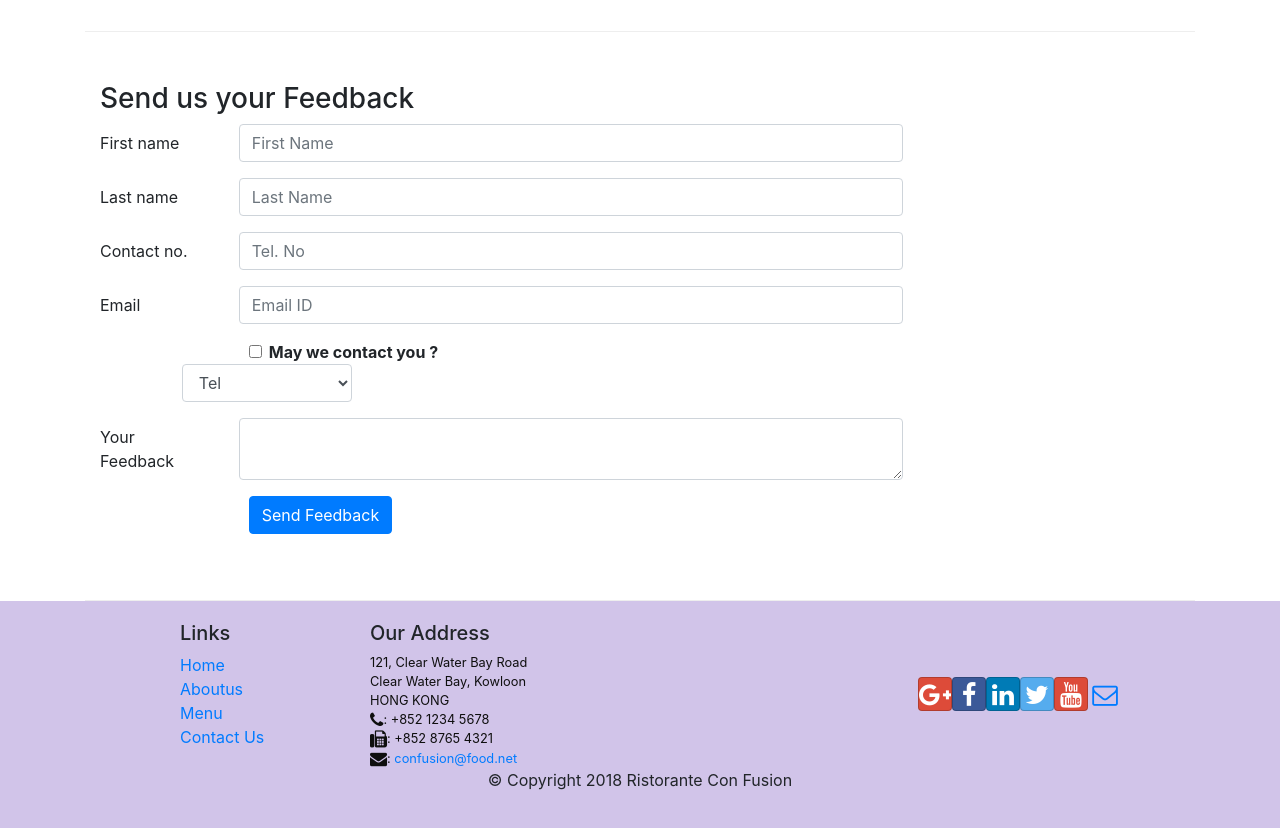
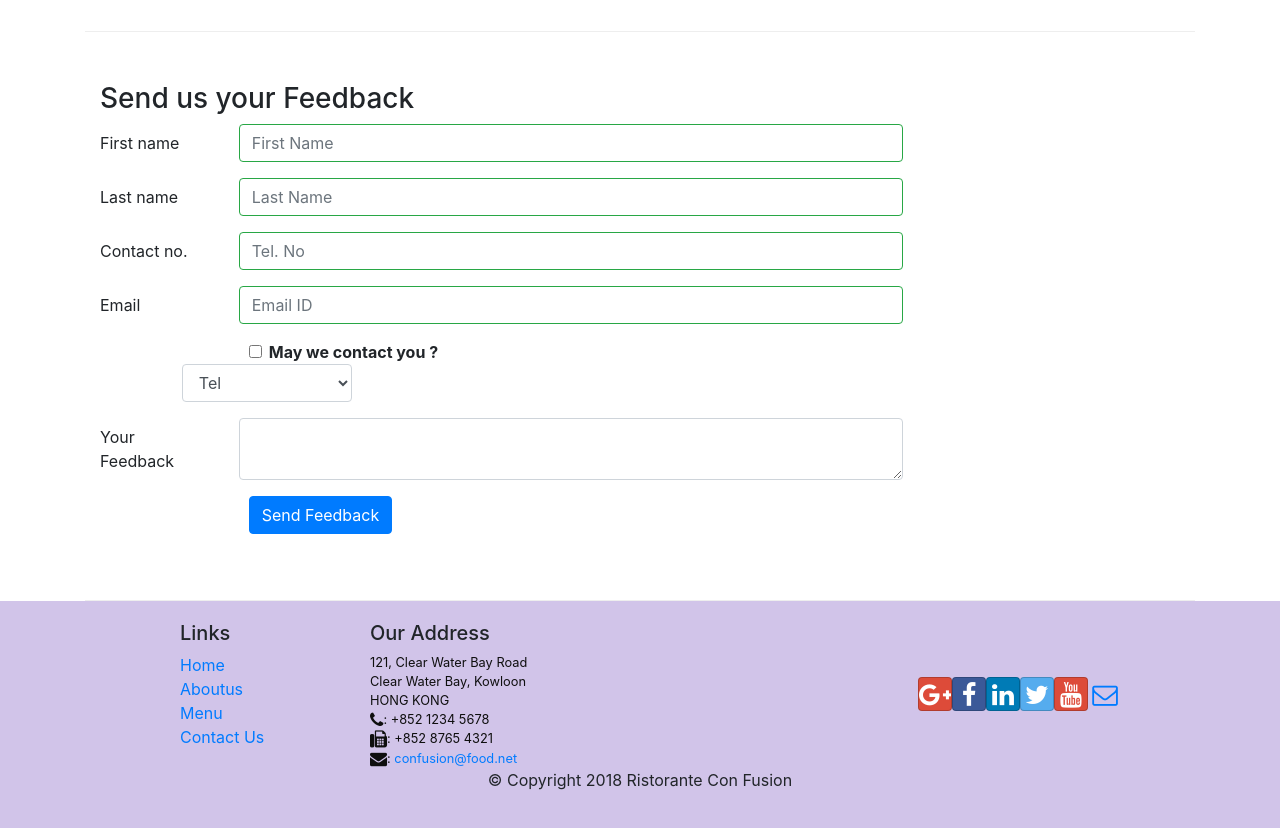
Before and after one commit to MaiSamirHu/react-app, a React (Create React App) app: page /contactus in a window 1280 px wide. Shown: the part 840-1668 px from the top of the page. Built offline with nearby package versions, Linux system fonts and the light colour scheme.

Commit message:
form validation added

```diff
--- a/src/components/ContactComponent.js
+++ b/src/components/ContactComponent.js
@@ -1,5 +1,5 @@
 import React, { Component } from 'react';
-import {Breadcrumb,BreadcrumbItem,Form,FormGroup,Label,Input,Col,Button} from 'reactstrap';
+import {Breadcrumb,BreadcrumbItem,Form,FormGroup,Label,Input,Col,Button,FormFeedback} from 'reactstrap';
 import {Link} from 'react-router-dom';
 
 
@@ -15,18 +15,25 @@
             email :'',
             agree :false,
             contactType :'Tel.',
-            message :''
+            message :'',
+            touched: {
+                firstname:false,
+                lastname:false,
+                telnum:false,
+                email:false
+            }
         }
         this.handleSubmit=this.handleSubmit.bind(this);
         this.handleInputChange=this.handleInputChange.bind(this);
+        this.handleBlur=this.handleBlur.bind(this);
 
     }
 
 
 
     handleInputChange(event){
-        console.log("Current state is: "+ JSON.stringify(this.state));
-        alert("Current state is: "+ JSON.stringify(this.state));
+        console.log('Current state is: '+ JSON.stringify(this.state));
+        alert('Current state is: '+ JSON.stringify(this.state));
         event.preventDefault();
     }
 
@@ -40,8 +47,51 @@
         });
     }
 
+    handleBlur=(field)=>(evt)=>{
+        this.setState({
+            touched:{...this.state.touched,[field]:true}
+        });
+    }
+
+    validate(firstname,lastname,telnum,email){
+        const errors={
+            firstname :'',
+            lastname :'',
+            telnum :'',
+            email :'',
+        };
+
+        if(this.state.touched.firstname && firstname.length<3){
+            errors.firstname="First name should be more than equal to 3";
+        }
+        else if(this.state.touched.firstname && firstname.length>10){
+            errors.firstname="First name should be less  than equal to 10";
+        }
+
+        if(this.state.touched.lastname && lastname.length<3){
+            errors.firstname="Last name should be more than equal to 3";
+        }
+        else if(this.state.touched.lastname && lastname.length>10){
+            errors.lastname="Last name should be less  than equal to 10";
+        }
+
+        const reg=/^\d+$/;
+        if(this.state.touched.telnum && !reg.test(telnum)){
+            errors.telnum="Tel no. should contain numbers only";
+        }
+
+        if(this.state.touched.email && email.split('').filter(x =>x === '@').length!==1){
+            errors.email="Email should contain @ sign";
+        }
+
+        return errors;
+    }
+
+
 
     render(){
+        const errors=this.validate(this.state.firstname,this.state.lastname,this.state.telnum,this.state.email);
+
         return(
             <div className="container">
 
@@ -97,30 +147,34 @@
                     <div className="col-12 col-md-9">
                     <Form onSubmit={this.handleSubmit}>
                         <FormGroup row>
-                            <Label for="firstname" md={2}>First name</Label>
+                            <Label htmlFor="firstname" md={2}>First name</Label>
                             <Col md={10}>
-                                <Input htmlFor="firstname" type="text" id="firstname" name="firstname" placeholder="First Name" value={this.state.firstname}  onChange={this.handleInputChange}/>
+                                <Input  type="text" id="firstname" name="firstname" valid={errors.firstname===''} invalid={errors.firstname!==''} placeholder="First Name" value={this.state.firstname} onBlur={this.handleBlur('firstname')} onChange={this.handleInputChange}/>
+                            <FormFeedback>{errors.firstname}</FormFeedback>
                             </Col>
                         </FormGroup>
 
                         <FormGroup row>
-                            <Label for="lastname" md={2}>Last name</Label>
+                            <Label htmlFor="lastname" md={2}>Last name</Label>
                             <Col md={10}>
-                                <Input htmlFor="lastname" type="text"  id="lastname" name="lastname" placeholder="Last Name" value={this.state.lastname} onChange={this.handleInputChange}/>
+                                <Input  type="text"  id="lastname" name="lastname" valid={errors.lastname===''} invalid={errors.lastname!==''} placeholder="Last Name" value={this.state.lastname} onBlur={this.handleBlur('lastname')} onChange={this.handleInputChange}/>
+                                <FormFeedback>{errors.lastname}</FormFeedback>
                             </Col>
                         </FormGroup>
 
                         <FormGroup row>
-                            <Label for="telnum" md={2}>Contact no.</Label>
+                            <Label htmlFor="telnum" md={2}>Contact no.</Label>
                             <Col md={10}>
-                                <Input htmlFor="telnum" type="tel" id="telnum"  name="telnum" placeholder="Tel. No" value={this.state.telnum} onChange={this.handleInputChange}/>
+                                <Input  type="tel" id="telnum"  name="telnum" valid={errors.telnum===''} invalid={errors.telnum!==''} placeholder="Tel. No" value={this.state.telnum} onBlur={this.handleBlur('telnum')}onChange={this.handleInputChange}/>
+                                <FormFeedback>{errors.telnum}</FormFeedback>
                             </Col>
                         </FormGroup>
 
                         <FormGroup row>
-                            <Label for="email" md={2}>Email</Label>
+                            <Label htmlFor="email" md={2}>Email</Label>
                             <Col md={10}>
-                                <Input htmlFor="email" type="email" id="email" name="email"   placeholder="Email ID" value={this.state.email} onChange={this.handleInputChange}/>
+                                <Input  type="email" id="email" name="email"  valid={errors.email===''} invalid={errors.email!==''} placeholder="Email ID" value={this.state.email} onBlur={this.handleBlur('email')} onChange={this.handleInputChange}/>
+                                <FormFeedback>{errors.email}</FormFeedback>
                             </Col>
                         </FormGroup>
 
@@ -142,9 +196,9 @@
                         </FormGroup>
 
                         <FormGroup row>
-                            <Label for="message" md={2}>Your Feedback</Label>
+                            <Label htmlFor="message" md={2}>Your Feedback</Label>
                             <Col md={10}>
-                                <Input htmlFor="message" type="textarea" row="10" id="message"   name="message"  value={this.state.message} onChange={this.handleInputChange}/>
+                                <Input  type="textarea" row="10" id="message"   name="message"  value={this.state.message} onChange={this.handleInputChange}/>
                             </Col>
                         </FormGroup>
 
```
